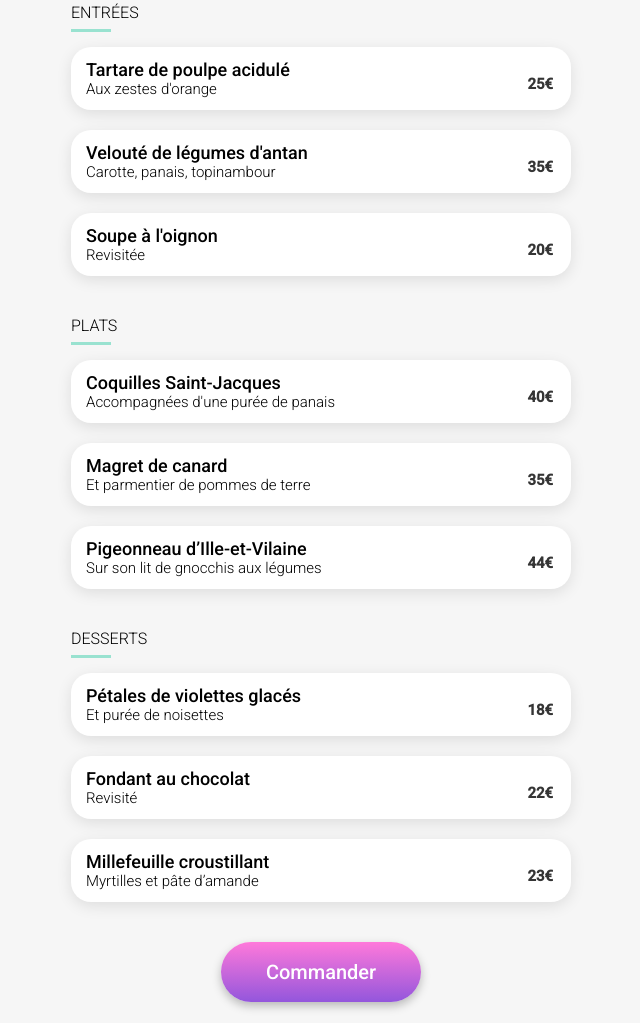
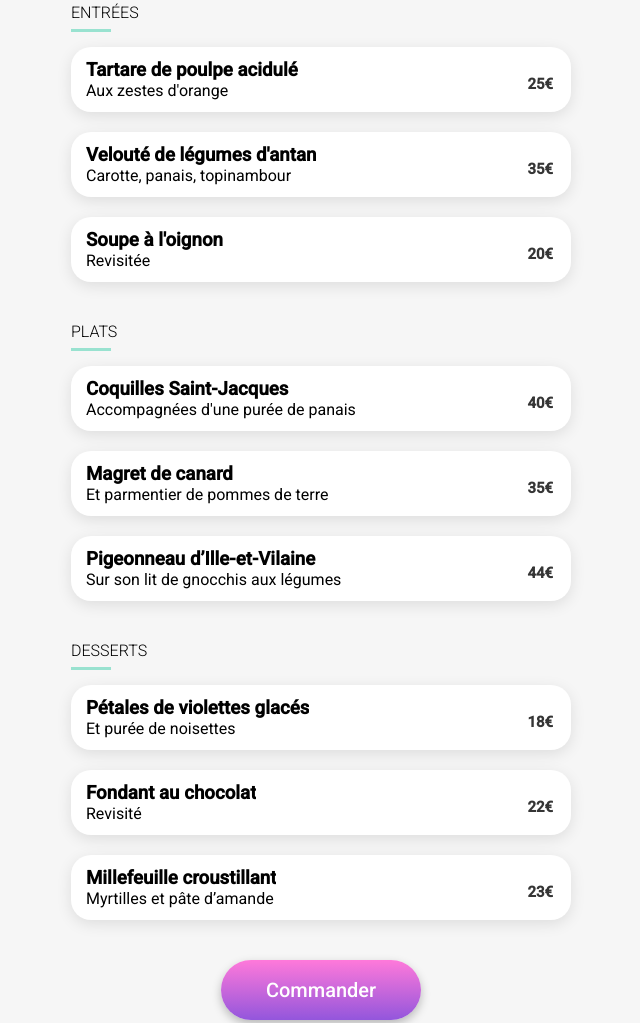
Before and after one commit to Wyllidev/OpenClassroomProjet4, a website: page a-la-francaise.html in a window 1280 px wide. Shown: the part 570-1593 px from the top of the page, without its empty margins (319-959 px from the left). Drawn offline with Linux system fonts and the light colour scheme; a web font is replaced by a local one.

Commit message:
modifications details

```diff
--- a/a-la-francaise.html
+++ b/a-la-francaise.html
@@ -44,7 +44,7 @@
         <h2>ENTRÉES</h2>
 
         <article class="card__dish">
-          <div>
+          <div class="card__dish__title">
             <h3>Tartare de poulpe acidulé</h3>
             <p>Aux zestes d'orange</p>
           </div>
@@ -57,7 +57,7 @@
         </article>
 
         <article class="card__dish">
-          <div>
+          <div class="card__dish__title">
             <h3>Velouté de légumes d'antan</h3>
             <p>Carotte, panais, topinambour</p>
           </div>
@@ -70,7 +70,7 @@
         </article>
 
         <article class="card__dish">
-          <div>
+          <div class="card__dish__title">
             <h3>Soupe à l'oignon</h3>
             <p>Revisitée</p>
           </div>
@@ -88,7 +88,7 @@
         <h2>PLATS</h2>
 
         <article class="card__dish">
-          <div>
+          <div class="card__dish__title">
             <h3>Coquilles Saint-Jacques</h3>
             <p>Accompagnées d'une purée de panais</p>
           </div>
@@ -101,7 +101,7 @@
         </article>
 
         <article class="card__dish">
-          <div>
+          <div class="card__dish__title">
             <h3>Magret de canard</h3>
             <p>Et parmentier de pommes de terre</p>
           </div>
@@ -114,7 +114,7 @@
         </article>
 
         <article class="card__dish">
-          <div>
+          <div class="card__dish__title">
             <h3>Pigeonneau d’Ille-et-Vilaine</h3>
             <p>Sur son lit de gnocchis aux légumes</p>
           </div>
@@ -132,7 +132,7 @@
         <h2>DESSERTS</h2>
 
         <article class="card__dish">
-          <div>
+          <div class="card__dish__title">
             <h3>Pétales de violettes glacés</h3>
             <p>Et purée de noisettes</p>
           </div>
@@ -145,7 +145,7 @@
         </article>
 
         <article class="card__dish">
-          <div>
+          <div class="card__dish__title">
             <h3>Fondant au chocolat</h3>
             <p>Revisité</p>
           </div>
@@ -158,7 +158,7 @@
         </article>
 
         <article class="card__dish">
-          <div>
+          <div class="card__dish__title">
             <h3>Millefeuille croustillant</h3>
             <p>Myrtilles et pâte d’amande</p>
           </div>
--- a/sass/layouts/_header.scss
+++ b/sass/layouts/_header.scss
@@ -4,7 +4,7 @@
   justify-content: center;
   margin-top: 14px;
   padding-bottom: 10px;
-  box-shadow: 0px 2px 4px rgba(0, 0, 0, 0.15);
+  box-shadow: 0px 4px 4px rgba(0, 0, 0, 0.15);
   z-index: 2;
   position: relative;
 
--- a/sass/layouts/_headerrestaurant.scss
+++ b/sass/layouts/_headerrestaurant.scss
@@ -1,7 +1,6 @@
 header {
   .logo {
     display: flex;
-    box-shadow: none;
     align-items: flex-start;
     position: relative;
 
@@ -20,6 +19,10 @@ header {
       box-shadow: none;
     }
   }
+
+  .logo--restaurant {
+    box-shadow: none;
+  }
 }
 
 @media (min-width: 1024px) {
--- a/sass/pages/_homepage.scss
+++ b/sass/pages/_homepage.scss
@@ -9,6 +9,10 @@
   gap: 17px;
   z-index: 1;
   position: relative;
+
+  p {
+    font-size: 16px;
+  }
 }
 
 .info-explorer {
@@ -22,10 +26,12 @@
 
   h1 {
     font-weight: 700;
+    font-size: 24px;
   }
 
   h2 {
     font-weight: 300;
+    font-size: 18px;
   }
 }
 
@@ -81,14 +87,15 @@
   flex-direction: column;
   background-color: #F6F6F6;
   margin: 0px;
-  padding: 20px;
+  padding: 50px 20px;
 
   .heart {
     margin-right: 24px;
   }
 
   h1 {
-    margin-bottom: 15px;
+    margin-bottom: 25px;
+    font-size: 24px;
   }
 
   .restaurants__bloc {
@@ -146,6 +153,14 @@
           display: flex;
           flex-direction: column;
           gap: 5px;
+
+          h2 {
+            font-size: 18px;
+          }
+
+          p {
+            font-size: 17px;
+          }
         }
       }
     }
@@ -153,6 +168,12 @@
 }
 
 @media (min-width: 1024px) {
+  .info-explorer {
+    h1 {
+      font-size: 40px;
+    }
+  }
+
   .fonctionnement {
     padding: 50px 185px 50px 170px;
     margin: 0px;
--- a/sass/pages/_restaurantpage.scss
+++ b/sass/pages/_restaurantpage.scss
@@ -25,6 +25,7 @@
   display: flex;
   flex-direction: column;
   align-items: center;
+  align-items: flex-start;
 
   a {
     text-decoration: none;
@@ -104,14 +105,19 @@
         margin: -13px -15px -50px 20px;
       }
 
-      h3 {
-        font-size: 18px;
-        font-weight: 500;
-      }
+      .card__dish__title {
+        white-space: nowrap;
+        overflow: hidden;
 
-      p {
-        font-size: 15px;
-        font-weight: 300;
+        h3 {
+          text-overflow: ellipsis;
+          overflow: hidden;
+        }
+
+        p {
+          text-overflow: ellipsis;
+          overflow: hidden;
+        }
       }
 
       .card__dish__price {
@@ -128,7 +134,7 @@
         justify-content: center;
         background: #99e2d0;
         padding: 0px 17px;
-        height: 65px;
+        height: 72px;
         margin: -13px -71px -50px 20px;
         transition: all ease-in-out 0.2s;
 
@@ -153,6 +159,7 @@
     border-bottom-right-radius: 0px;
     padding: 50px 200px 50px 200px;
     gap: 20px;
+    align-items: center;
   }
 
 
```
Also changed, not shown: la-note-enchantee.html (+10 -10 lines), la-palette-du-gout.html (+10 -10 lines), le-delice-des-sens.html (+9 -9 lines), public/css/style.css, 1 other file.
